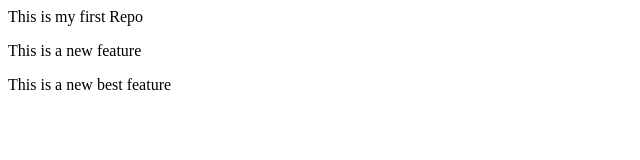
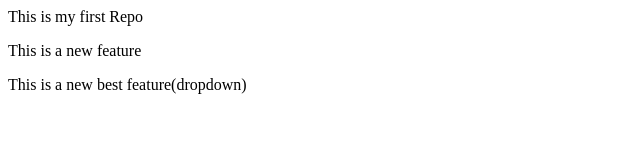
Before and after one commit to Ai202776/localrepo, a plain HTML site: page index.html in a window 1280 px wide. Shown: the whole page, without its empty margins (0-640 px from the left). Drawn offline with Linux system fonts and the light colour scheme.

```diff
--- a/index.html
+++ b/index.html
@@ -1,3 +1,3 @@
 <p>This is my first Repo</p>
 <p>This is a new feature</p>
-<p>This is a new best feature</p>
+<p>This is a new best feature(dropdown)</p>
```
